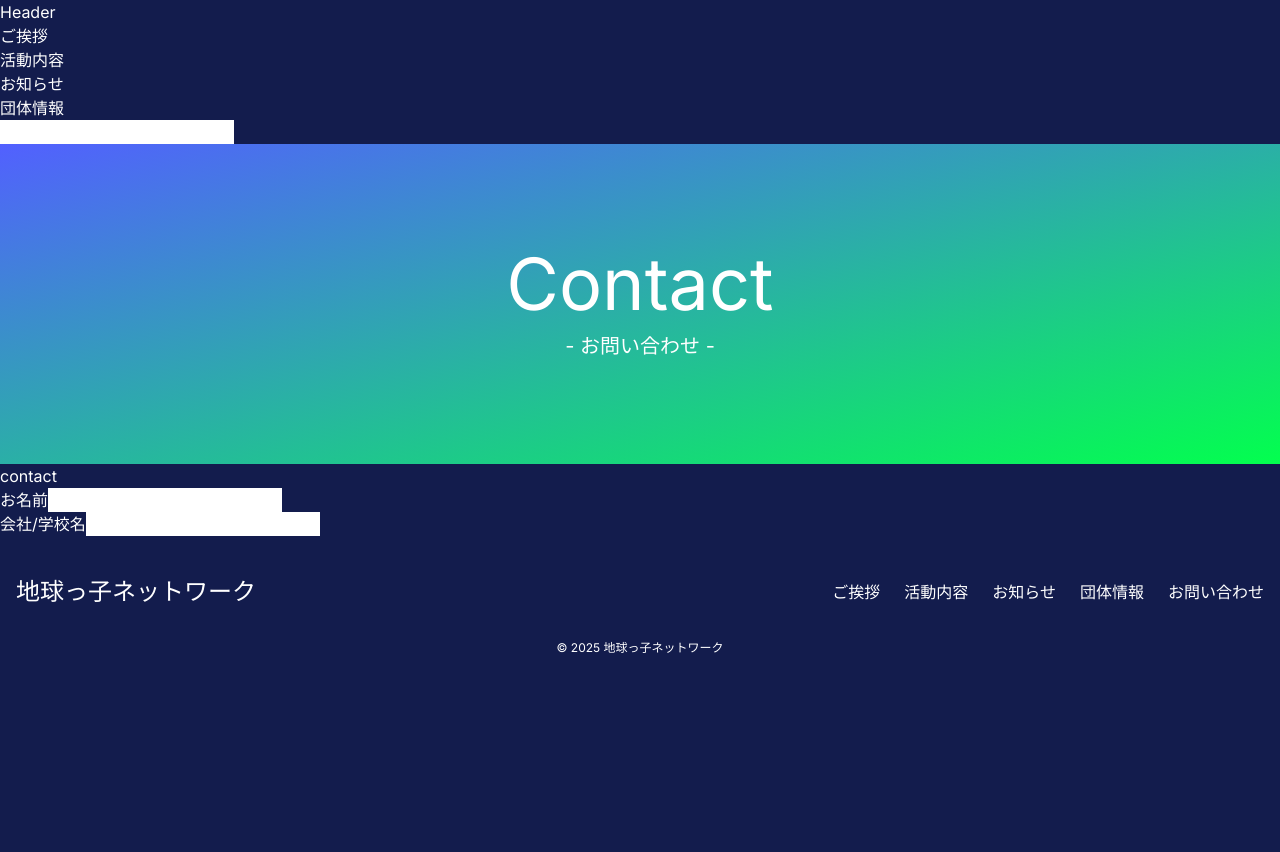
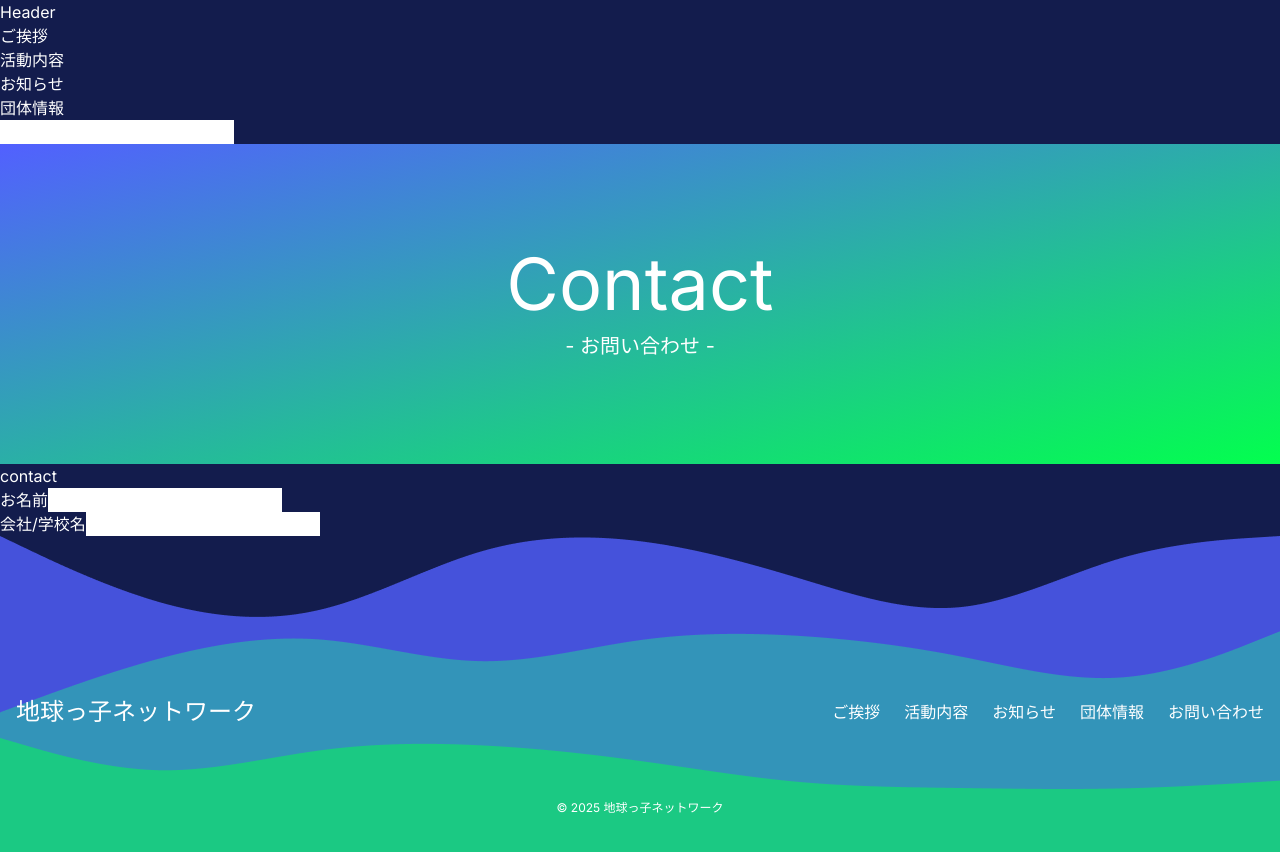
Before and after one commit to u5u5u5u/chinet_hp, a Next.js app: page /contact in a window 1280 px wide. Shown: the top 852 px of the page. Before the commit the page ends 800 px from the top, so only its background shows below. Built offline with nearby package versions, Linux system fonts and the light colour scheme.

Commit message:
update:フッターのデザイン修正#86

```diff
--- a/src/components/Footer/index.tsx
+++ b/src/components/Footer/index.tsx
@@ -1,6 +1,6 @@
 const Footer = () => {
   return (
-    <footer className="flex flex-col items-center justify-center space-y-8 py-10">
+    <footer className="flex flex-col items-center justify-between space-y-8 h-[40vh] bg-[url('/footer.png')] bg-cover bg-no-repeat bg-opacity-0 pt-40 pb-10">
       <div className="flex justify-between items-center container mx-auto px-4">
         <p className="text-2xl">地球っ子ネットワーク</p>
         <nav>
--- a/src/components/Hero/navigation.ts
+++ b/src/components/Hero/navigation.ts
@@ -1,5 +1,3 @@
-import { getHmrRefreshHash } from "next/dist/server/app-render/work-unit-async-storage.external";
-
 interface NavigationType {
   title: string;
   sub_title?: string;
```
Also changed, not shown: public/footer.png (added).
